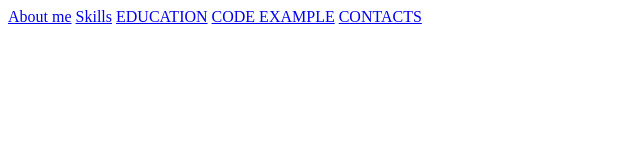
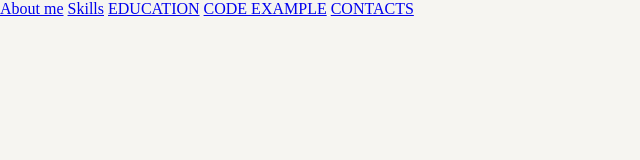
Before and after one commit to AlsuSharifullina/rsschool-cv0, a plain HTML site: page index.html in a window 1280 px wide. Shown: the whole page, without its empty margins (0-640 px from the left). Drawn offline with Linux system fonts and the light colour scheme.

Commit message:
init: add styles

```diff
--- a/style.css
+++ b/style.css
@@ -1,4 +1,10 @@
-h1{
-    font-size: 200px;
-    color: blue
+*{
+    margin: 0;
+    padding: 0;
+    box-sizing: border-box;
+    background-color:#F6F5F1 ;
 }
+.menu {
+}
+.menu__item {
+}
```
